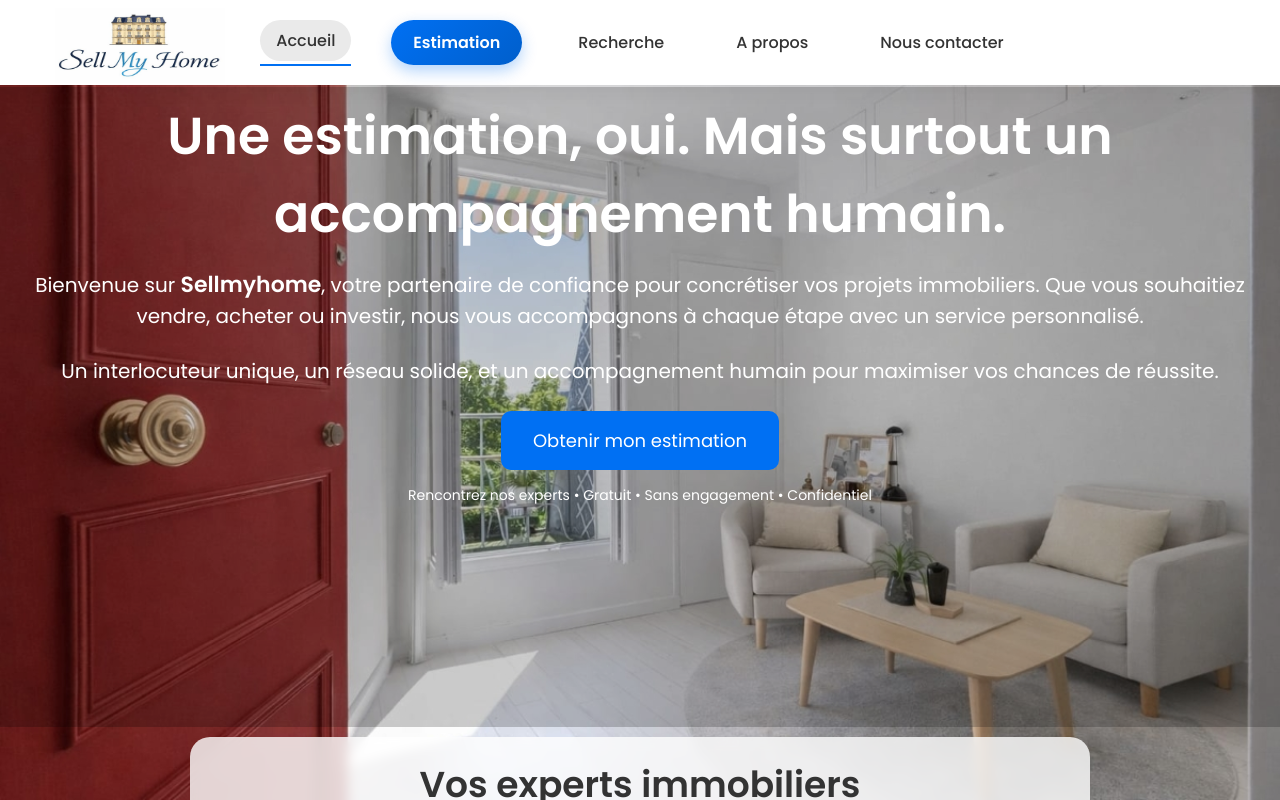
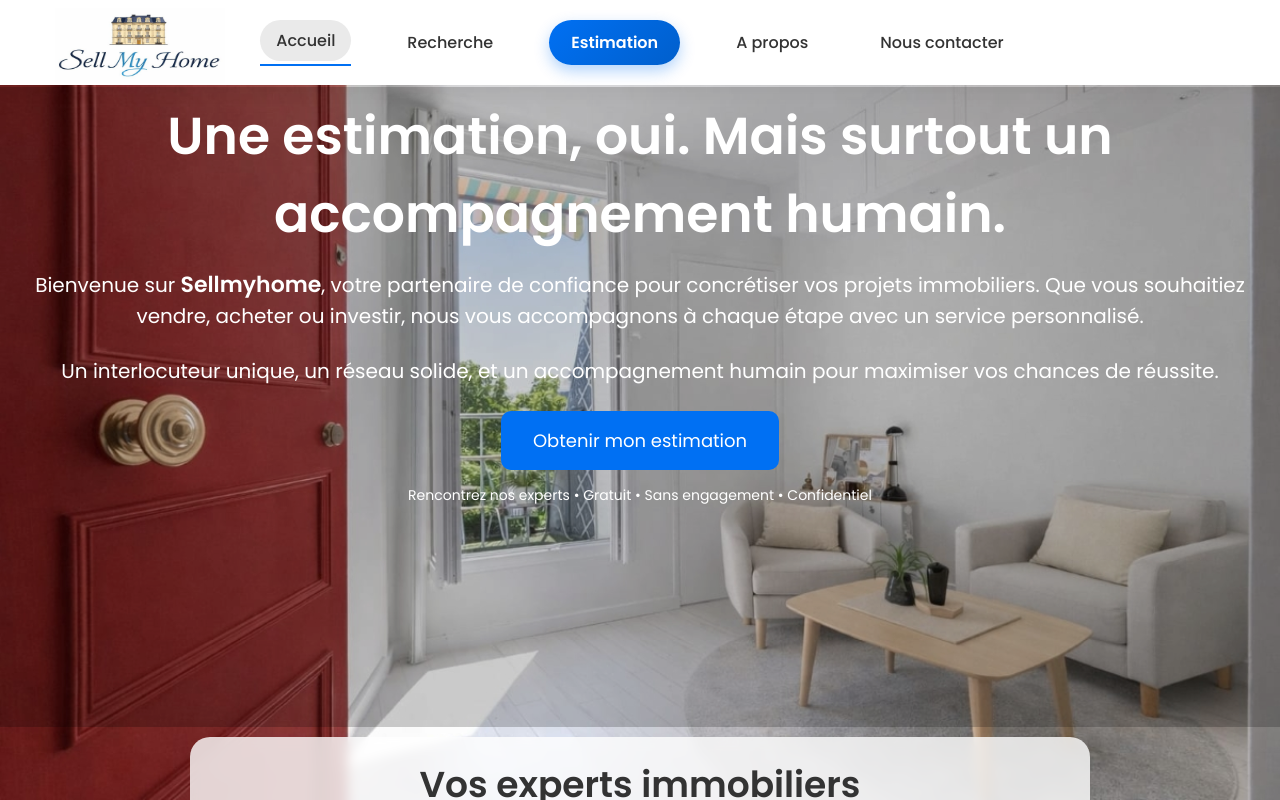
Before and after one commit to Juju-kpi/estimation_immo, a Next.js app: page / in a window 1280 px wide. Shown: the top 800 px of the page. Built offline with nearby package versions, Linux system fonts and the light colour scheme.

Commit message:
Update Navbar.js

```diff
--- a/components/Navbar.js
+++ b/components/Navbar.js
@@ -28,18 +28,19 @@ export default function Navbar() {
             Accueil
           </Link>
 
-          <Link
-            href="/estimation"
-            className={`nav-cta ${pathname === "/estimation" ? "active-cta" : ""}`}
-          >
-            Estimation
-          </Link>
 
           <Link
             href="/contact"
             className={`nav-link ${pathname === "/contact" ? "active" : ""}`}
           >
             Recherche
+          </Link>
+
+              <Link
+            href="/estimation"
+            className={`nav-cta ${pathname === "/estimation" ? "active-cta" : ""}`}
+          >
+            Estimation
           </Link>
 
           <Link
```
